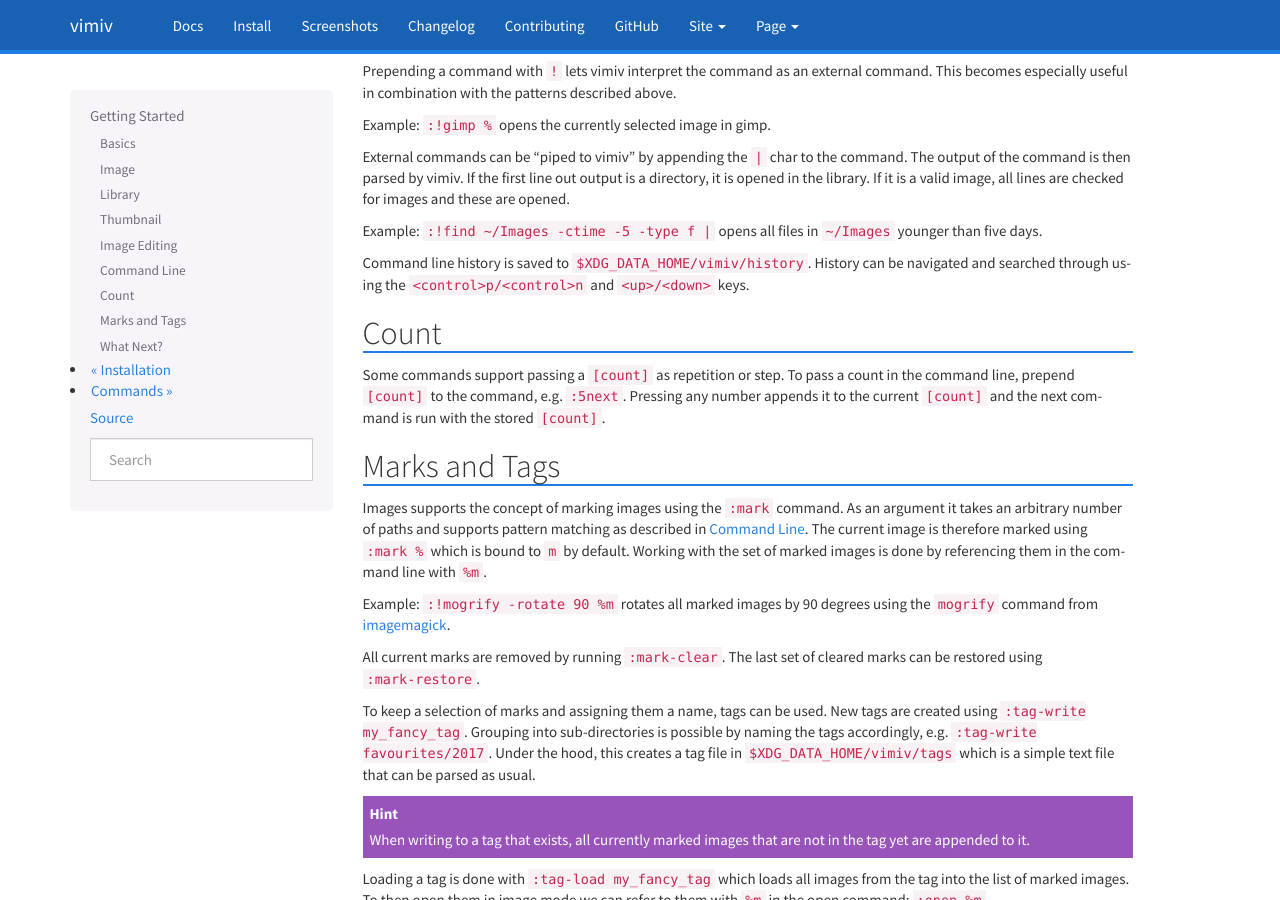
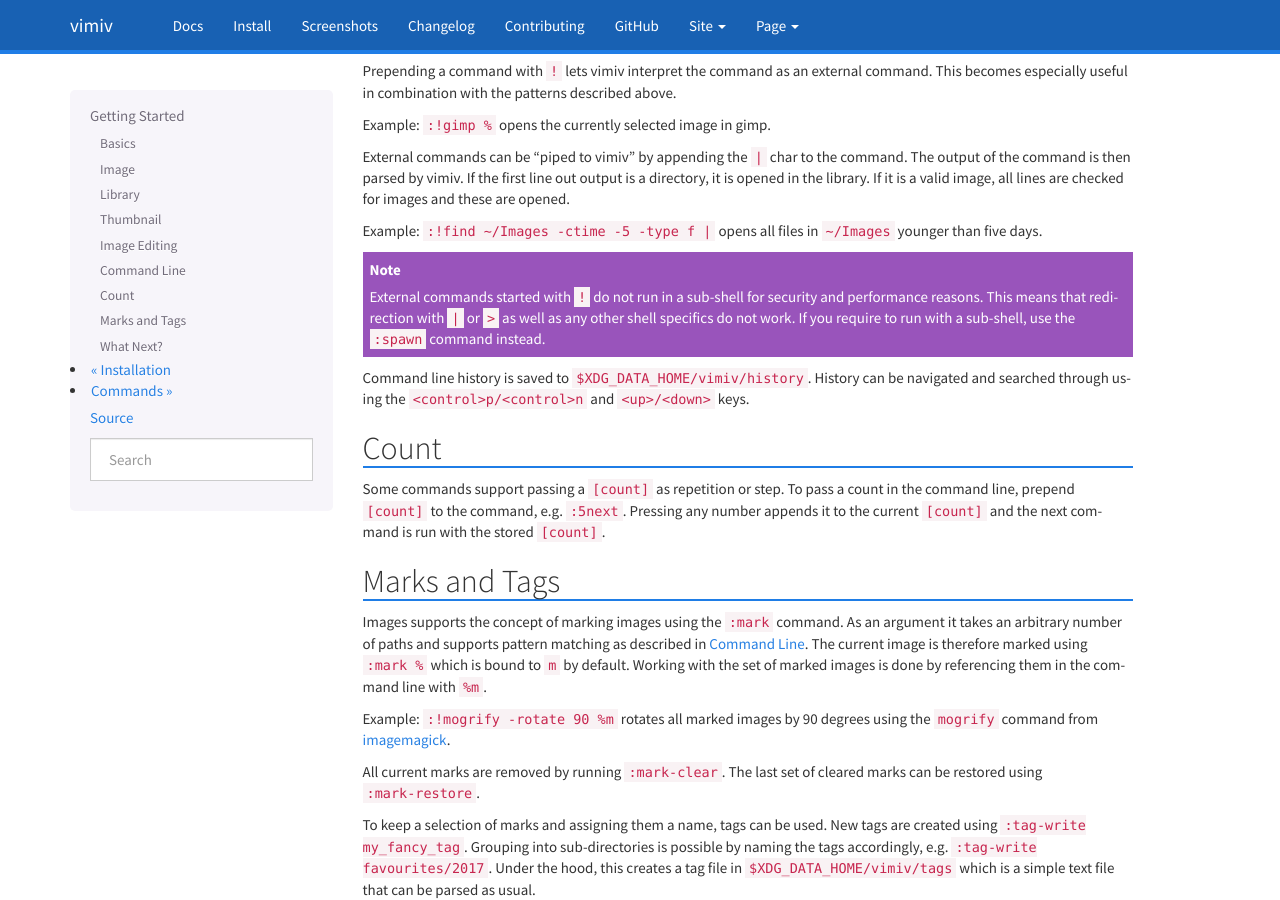
Before and after one commit to karlch/vimiv-qt, a Sphinx documentation site: the page built from docs/documentation/getting_started.rst, in a window 1280 px wide and 900 px high, scrolled down 1726 px. Built offline with Sphinx 7.4.7, drawn with Linux system fonts in a browser that asks for light colours.

Commit message:
Update documentation for :spawn

```diff
--- a/docs/changelog.rst
+++ b/docs/changelog.rst
@@ -17,6 +17,12 @@ Added:
 * ``:rename`` and ``mark-rename`` commands to rename files starting from a common base.
 * Panning images with the left mouse button.
 * Zooming images with control+mouse-wheel.
+
+Changed:
+^^^^^^^^
+
+* External commands started with ``!`` no longer run in a sub-shell. To run commands
+  with a sub-shell use ``:spawn`` instead.
 
 Fixed:
 ^^^^^^
--- a/docs/documentation/getting_started.rst
+++ b/docs/documentation/getting_started.rst
@@ -121,6 +121,13 @@ all lines are checked for images and these are opened.
 Example: ``:!find ~/Images -ctime -5 -type f |`` opens all files in
 ``~/Images`` younger than five days.
 
+.. note::
+
+    External commands started with ``!`` do not run in a sub-shell for security and
+    performance reasons. This means that redirection with ``|`` or ``>`` as well as any
+    other shell specifics do not work. If you require to run with a sub-shell, use the
+    ``:spawn`` command instead.
+
 Command line history is saved to ``$XDG_DATA_HOME/vimiv/history``. History can
 be navigated and searched through using the ``<control>p/<control>n`` and
 ``<up>/<down>`` keys.
```
